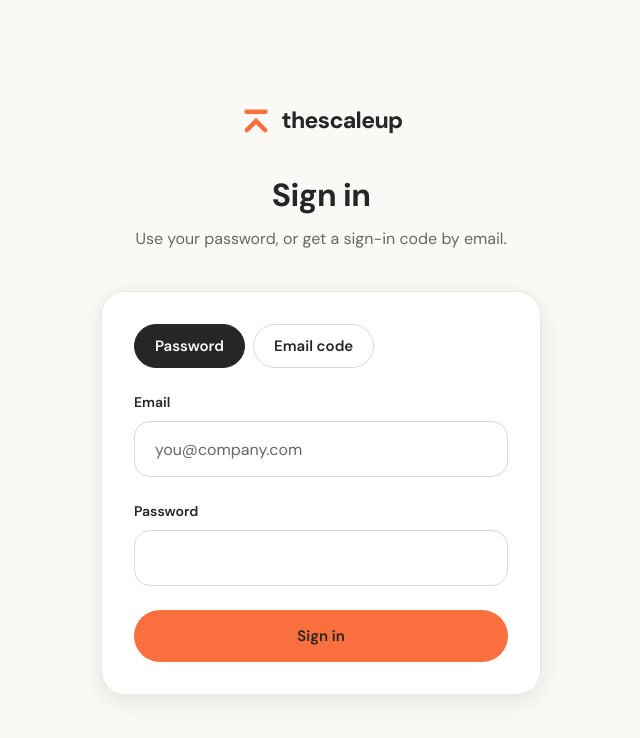
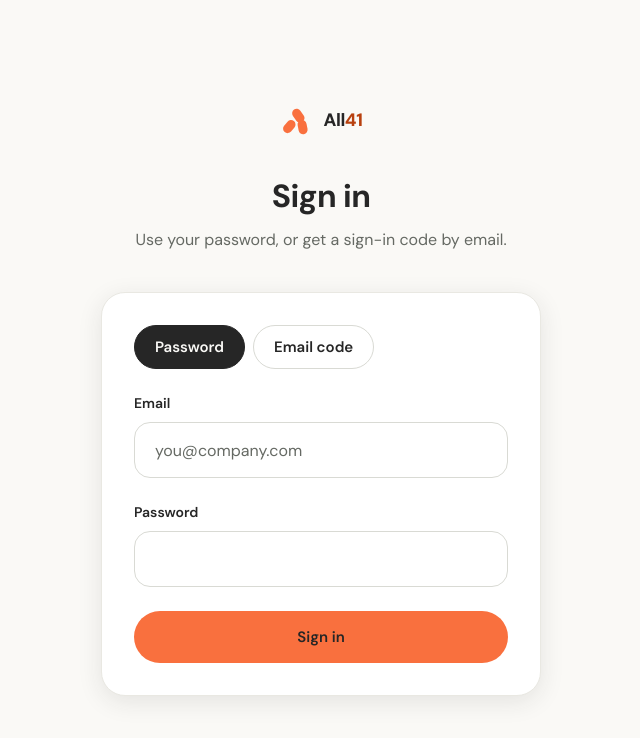
Before and after one commit to andrewsus83-design/thescaleup, a Next.js app: page /hub/login in a window 1280 px wide. Shown: the top 738 px of the page, without its empty margins (319-959 px from the left). Built offline with nearby package versions, Linux system fonts and the light colour scheme; no server answers.

Commit message:
style(all41): unify login with scoped Hub design system

```diff
--- a/components/hub/login-form.tsx
+++ b/components/hub/login-form.tsx
@@ -2,7 +2,7 @@
 
 import { useActionState, useState } from "react";
 import { ArrowRight, Loader2 } from "lucide-react";
-import { Logo } from "@/components/brand/logo";
+import { All41Logo } from "@/components/hub/all41-logo";
 import { Alert, Btn, Card } from "@/components/brand/primitives";
 import { codeInputCls, inputCls, labelCls, pillCls } from "@/components/brand/styles";
 import { requestLoginCode, signInWithPassword, verifyLoginCode, type FormState } from "@/lib/hub/actions";
@@ -20,7 +20,7 @@ export function HubLoginForm({ next, presetEmail }: { next: string; presetEmail?
   return (
     <div className="mx-auto flex min-h-full w-full max-w-auth flex-col justify-center px-5 py-12">
       <div className="mb-10 flex flex-col items-center text-center">
-        <Logo variant="lockup" size={32} />
+        <All41Logo />
         <h1 className="mt-10 font-title text-balance text-h2 text-ink-800">Sign in</h1>
         <p className="mt-3 text-pretty text-body text-ink-500">Use your password, or get a sign-in code by email.</p>
       </div>
```
